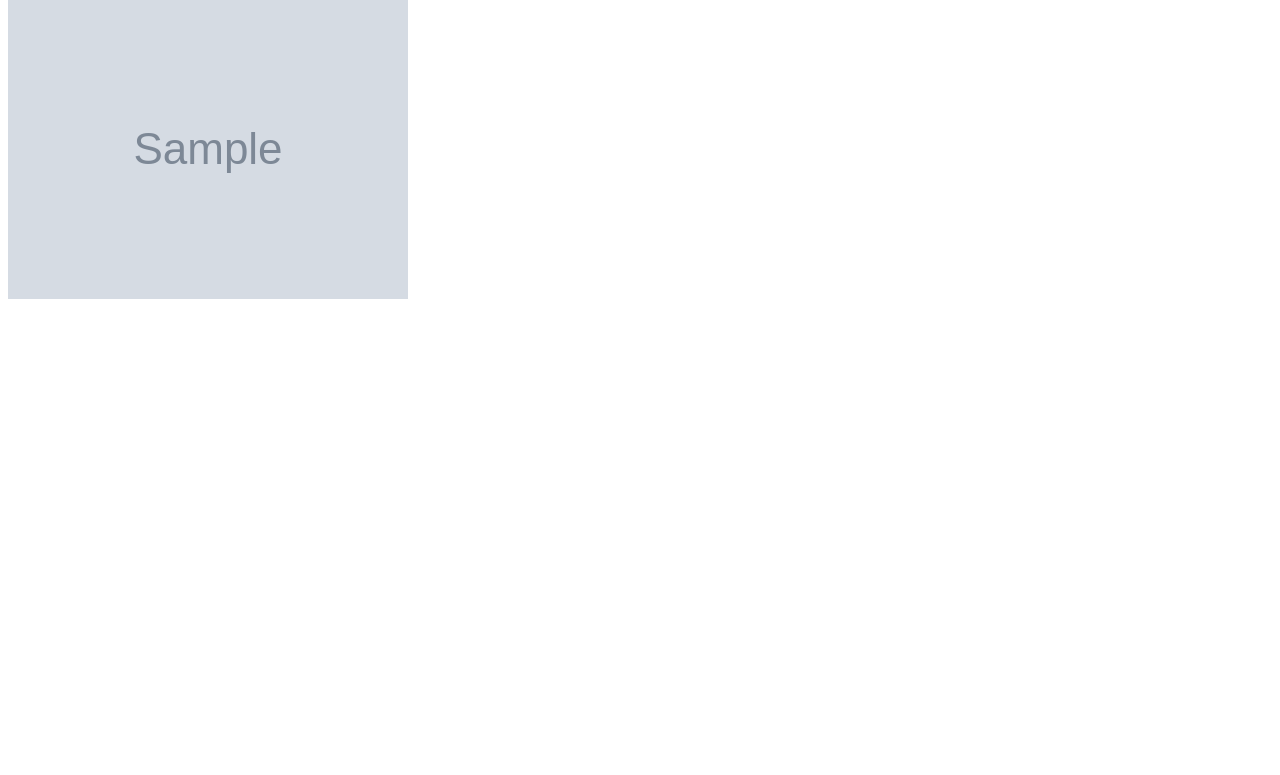
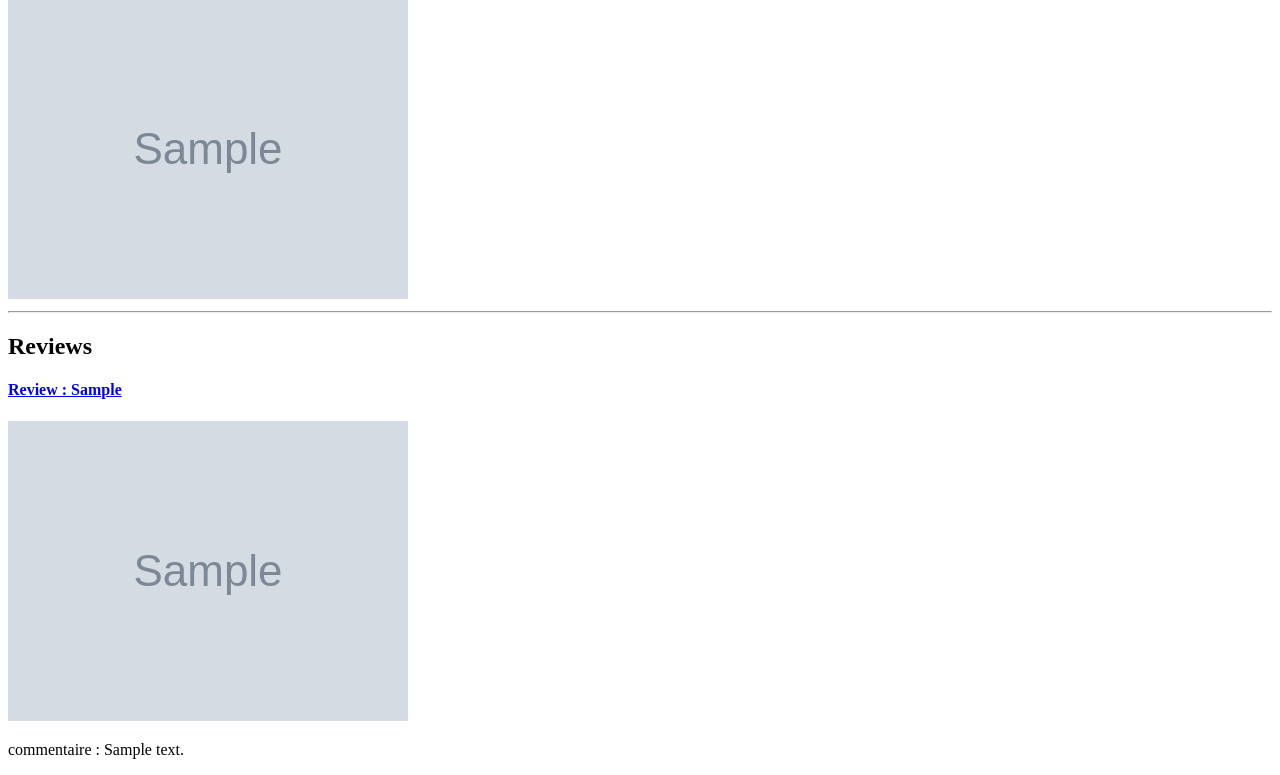
Before and after one commit to tristan-mn/OPC_DA_P9_DJANGO_LITREVIEW, a Django app: page /posts in a window 1280 px wide. Shown: the part 307-1082 px from the top of the page. Before the commit the page ends 606 px from the top, so only its background shows below. Run offline with Django 4.2, Linux system fonts and the light colour scheme; a user stored in the database is signed in; tables that the repository leaves empty hold one stand-in row (values such as "Sample post"); grey boxes marked "Sample" are stand-in pictures.

Commit message:
lutilisateur peut voir toutes ses review les modifier et les supprimer

```diff
--- a/litreview/litreview/urls.py
+++ b/litreview/litreview/urls.py
@@ -28,7 +28,7 @@ urlpatterns = [
     path('logout/', authentication.views.logout_user, name='logout'),
     path('review/create', review.views.create_review, name="create_review"),
     path('ticket/create', review.views.create_ticket, name="create_ticket" ),
-    #path('review/<int:review_id>', review.views.display_review, name='display_review'),
+    path('review/<int:review_id>', review.views.display_review, name='display_review'),
     path('ticket/<int:ticket_id>', review.views.display_ticket, name='display_ticket'),
     path('ticket/<int:ticket_id>/edit', review.views.edit_ticket, name='edit_ticket'),
     path('review/<int:review_id>/edit', review.views.edit_review, name='edit_review'),
--- a/litreview/review/models.py
+++ b/litreview/review/models.py
@@ -42,7 +42,8 @@ class Review(models.Model):
     body = models.CharField(max_length=8192, blank=True)
     user = models.ForeignKey(
         to=settings.AUTH_USER_MODEL,
-        on_delete=models.CASCADE)
+        on_delete=models.CASCADE,
+        null=True)
     time_created = models.DateTimeField(auto_now_add=True)
 
 
--- a/litreview/review/templates/review/display_posts.html
+++ b/litreview/review/templates/review/display_posts.html
@@ -1,8 +1,6 @@
 {% extends 'base.html' %}
 {% block content %}
 <h2>Voici vos Posts</h2>
-
-
 <h2>Tickets</h2>
 <div class="grid-container">
     {% for ticket in tickets %}
@@ -14,5 +12,18 @@
         </div>
     {% endfor %}
 </div>
+<hr>
+<h2>Reviews</h2>
+<div class="grid-container">
+    {% for review in reviews %}
+        <div class="post">
+            <a href="{% url 'display_review' review.id %}">
+                <h4>Review : {{ review.headline }}</h4>
+                <img src="{{ review.ticket.photo.image.url }}">
+            </a>
+                <p>commentaire : {{ review.body }}</p>
+        </div>
+    {% endfor %}
+</div>
 
 {% endblock content %}
--- a/litreview/review/templates/review/display_review.html
+++ b/litreview/review/templates/review/display_review.html
@@ -2,7 +2,7 @@
 {% block content %}
 <h2>{{ review.headline }}</h2>
 <p><a href="{% url 'edit_review' review.id %}">Modifier la review</a></p>
-    <!-- <img src="{{ review.photo.image.url }}">
-    <p>{{ review.photo.caption }}</p> -->
+    <img src="{{ ticket.review.photo.image.url }}">
+    <p>{{ review.ticket.photo.caption }}</p>
     <p>{{ review.body }}</p>
 {% endblock content %}
--- a/litreview/review/views.py
+++ b/litreview/review/views.py
@@ -45,14 +45,14 @@ def create_review(request):
     ticket_form = forms.TicketForm()
     photo_form = forms.PhotoForm()
     review_form = forms.ReviewForm()
-    if request == "POST":
+    if request.method == "POST":
         ticket_form = forms.TicketForm(request.POST)
         photo_form = forms.PhotoForm(request.POST, request.FILES)
         review_form = forms.ReviewForm(request.POST)
         if all([ticket_form.is_valid(),
                 photo_form.is_valid(),
                 review_form.is_valid()]):
-                photo = photo_form(commit=False)
+                photo = photo_form.save(commit=False)
                 photo.uploader = request.user
                 photo.save()
                 ticket = ticket_form.save(commit=False)
@@ -62,7 +62,7 @@ def create_review(request):
                 review.ticket = ticket
                 review.save()
                 #ticket.contributors.add(request.user, through_defaults={'contribution': 'Auteur principal'})
-                return redirect('posts')
+                return redirect('display_posts')
     context = {
         'ticket_form': ticket_form,
         'photo_form': photo_form,
@@ -104,17 +104,17 @@ def edit_review(request, review_id):
     review = get_object_or_404(models.Review, id=review_id)
     edit_form = forms.ReviewForm(instance=review)
     delete_form = forms.DeleteTicketReviewForm()
-    if request == 'POST':
-        if 'edit_blog' in request.POST:
+    if request.method == 'POST':
+        if 'edit_review' in request.POST:
             edit_form = forms.ReviewForm(request.POST, instance=review)
             if edit_form.is_valid():
                 edit_form.save()
-                return redirect('home')
-        if 'delete_blog' in request.POST:
-            delete_form = forms.DeleteBlogForm(request.POST)
+                return redirect('display_posts')
+        if 'delete_ticket_or_review' in request.POST:
+            delete_form = forms.DeleteTicketReviewForm(request.POST)
             if delete_form.is_valid():
                 review.delete()
-                return redirect('flux')
+                return redirect('display_posts')
 
     context = {
         'edit_form': edit_form,
@@ -139,5 +139,9 @@ def display_ticket(request, ticket_id):
 @login_required
 def display_posts(request):
     tickets = models.Ticket.objects.all()
-    context = {'tickets': tickets}
+    reviews = models.Review.objects.all()
+    context = {
+        'tickets': tickets,
+        'reviews': reviews,
+    }
     return render(request, 'review/display_posts.html', context=context)
```
Also changed, not shown: litreview/media/L-alchimiste-de-Paulo-Coelho_8pkP4jb.jpeg (added), litreview/media/L-alchimiste-de-Paulo-Coelho_Bfubr93.jpeg (added), litreview/media/L-alchimiste-de-Paulo-Coelho_IxSBOx4.jpeg (added), litreview/media/L-alchimiste-de-Paulo-Coelho_df2DHri.jpeg (added), litreview/media/L-alchimiste-de-Paulo-Coelho_efg18N8.jpeg (added), litreview/review/migrations/0002_alter_review_user.py (added).
